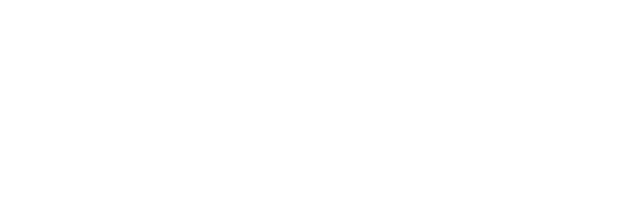
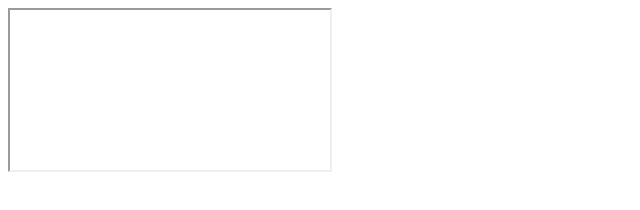
Before and after one commit to bfensWD/siff-test, a plain HTML site: page index.html in a window 1280 px wide. Shown: the whole page, without its empty margins (0-640 px from the left). Drawn offline with nearby package versions, Linux system fonts and the light colour scheme.

Commit message:
iframe again

```diff
--- a/index.html
+++ b/index.html
@@ -15,6 +15,13 @@
     <script src="https://raw.githack.com/AR-js-org/AR.js/master/aframe/build/aframe-ar-nft.js"></script>
   </head>
   <body>
+    <iframe
+       title="AR Test"
+       frameBorder="1"
+       width="320"
+       height="160"
+       sandbox="allow-scripts"
+    >
       <a-scene
         vr-mode-ui="enabled: false"
         arjs="sourceType: webcam; videoTexture: true; debugUIEnabled: false;"
@@ -27,5 +34,6 @@
         ></a-text>
         <a-camera gps-camera rotation-reader> </a-camera>
       </a-scene>
+    </iframe>
   </body>
 </html>
```
Lines whose indentation alone changed are shown as unchanged.
